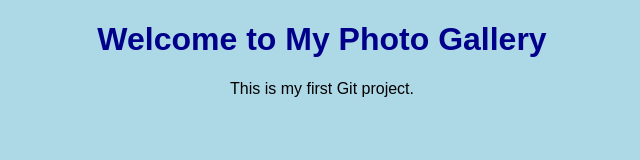
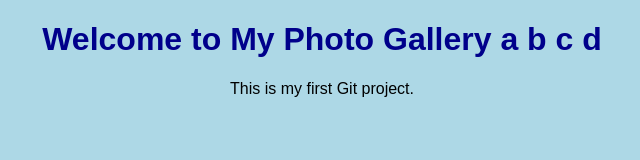
Before and after one commit to kachavarapucharan931-ui/photo3, a plain HTML site: page index.html in a window 1280 px wide. Shown: the whole page, without its empty margins (318-958 px from the left). Drawn offline with Linux system fonts and the light colour scheme.

Commit message:
Updated photo gallery

```diff
--- a/index.html
+++ b/index.html
@@ -6,7 +6,7 @@
 </head>
 <body>
 
-    <h1>Welcome to My Photo Gallery</h1>
+    <h1>Welcome to My Photo Gallery a b c d</h1>
     <p>This is my first Git project.</p>
 
 </body>
```
